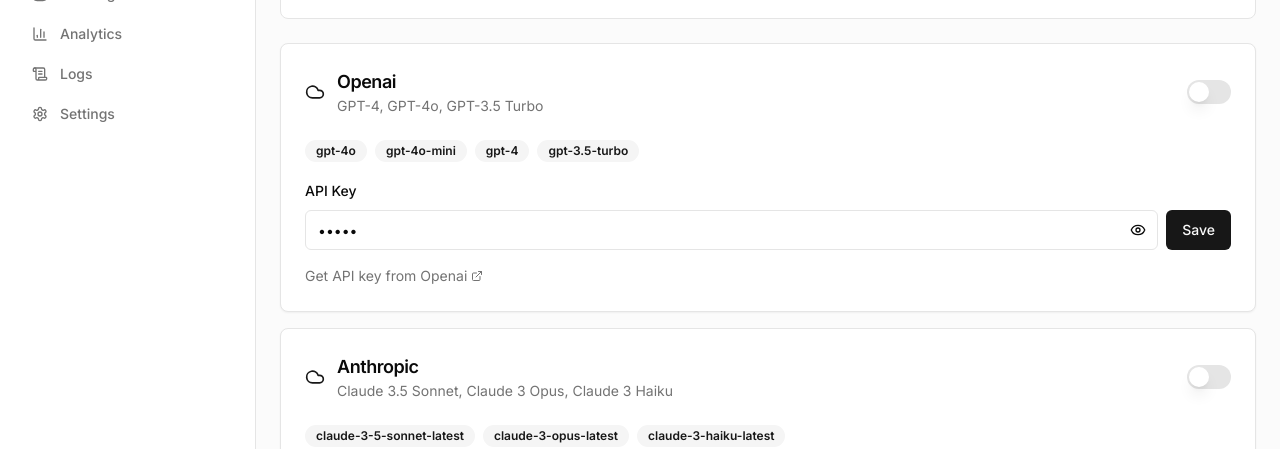
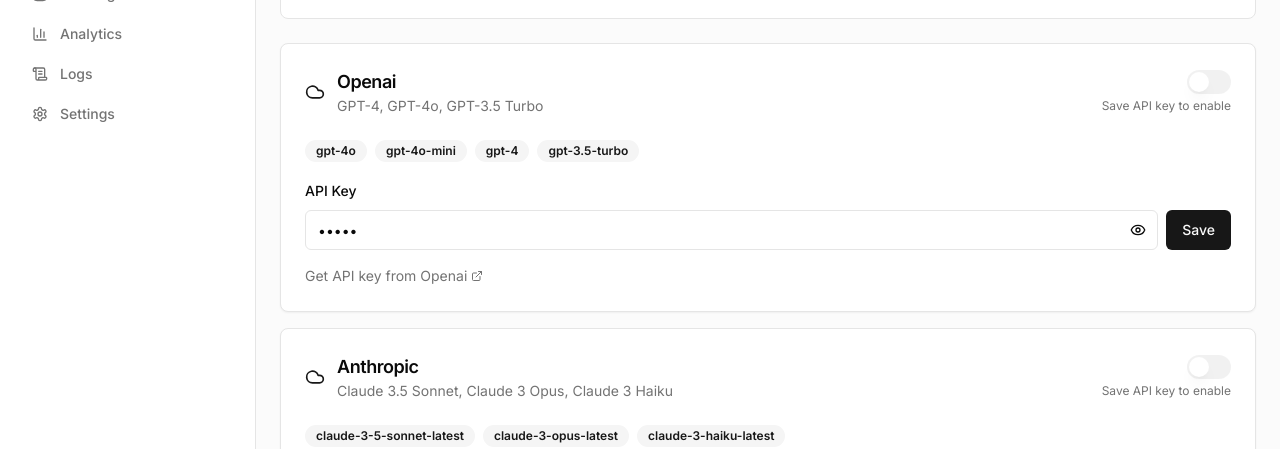
Before and after one commit to nodehub-id/nodehub-community, a Next.js app in the folder apps/web/: page /dashboard/providers in a window 1280 px wide. Shown: the part 224-673 px from the top of the page. Built offline with nearby package versions, Linux system fonts and the light colour scheme; no server answers; the database is empty; sample sign-in values are in the browser's storage.

Commit message:
fix(providers): revert toggle behavior with helpful message
- Toggle disabled when no API key/URL is saved
- Added helper text: Save API key/Base URL to enable
- Toggle now clearly indicates configuration requirement

```diff
--- a/apps/web/src/app/dashboard/providers/page.tsx
+++ b/apps/web/src/app/dashboard/providers/page.tsx
@@ -119,20 +119,6 @@ export default function ProvidersPage() {
   }
 
   async function updateProvider(providerId: string, enabled: boolean, apiKey?: string, baseUrl?: string) {
-    // Check if trying to enable without API key
-    const requiresKey = PROVIDER_INFO[providerId]?.requiresKey;
-    const provider = providers.find(p => p.id === providerId);
-    const hasKey = provider?.apiKeySet || apiKey || (providerId === "ollama" && (baseUrl || baseUrls[providerId]));
-
-    if (enabled && requiresKey && !hasKey) {
-      toast({
-        title: "API Key Required",
-        description: `Please enter and save your ${provider?.name} API key first`,
-        variant: "destructive",
-      });
-      return;
-    }
-
     setIsLoading((prev) => ({ ...prev, [providerId]: true }));
     try {
       // For Ollama, we store the baseUrl as the apiKey in the database
@@ -223,6 +209,7 @@ export default function ProvidersPage() {
                     </CardDescription>
                   </div>
                 </div>
+                <div className="flex flex-col items-end gap-1">
                   <div className="flex items-center gap-2">
                     {provider.apiKeySet && (
                       <Badge variant="outline" className="text-green-600">
@@ -235,8 +222,14 @@ export default function ProvidersPage() {
                       onCheckedChange={(checked) =>
                         updateProvider(provider.id, checked)
                       }
-                    disabled={isLoading[provider.id]}
+                      disabled={isLoading[provider.id] || (!provider.apiKeySet && PROVIDER_INFO[provider.id]?.requiresKey)}
                     />
+                  </div>
+                  {!provider.apiKeySet && PROVIDER_INFO[provider.id]?.requiresKey && (
+                    <span className="text-xs text-muted-foreground">
+                      Save {isOllama(provider.id) ? "Base URL" : "API key"} to enable
+                    </span>
+                  )}
                 </div>
               </div>
             </CardHeader>
```
Lines whose indentation alone changed are shown as unchanged.
